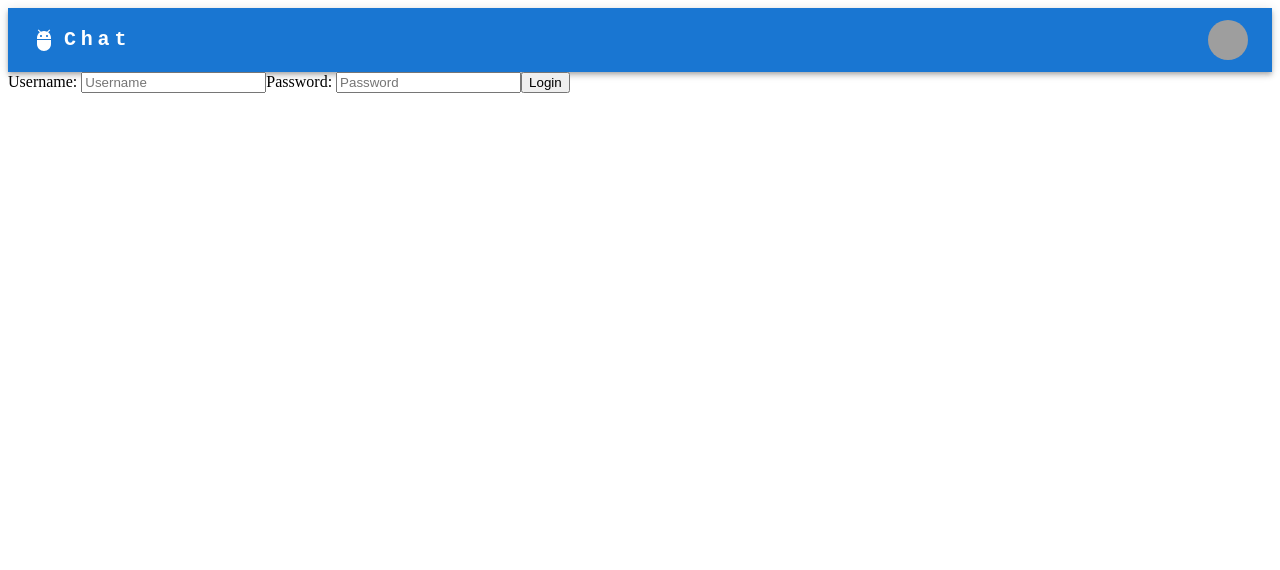
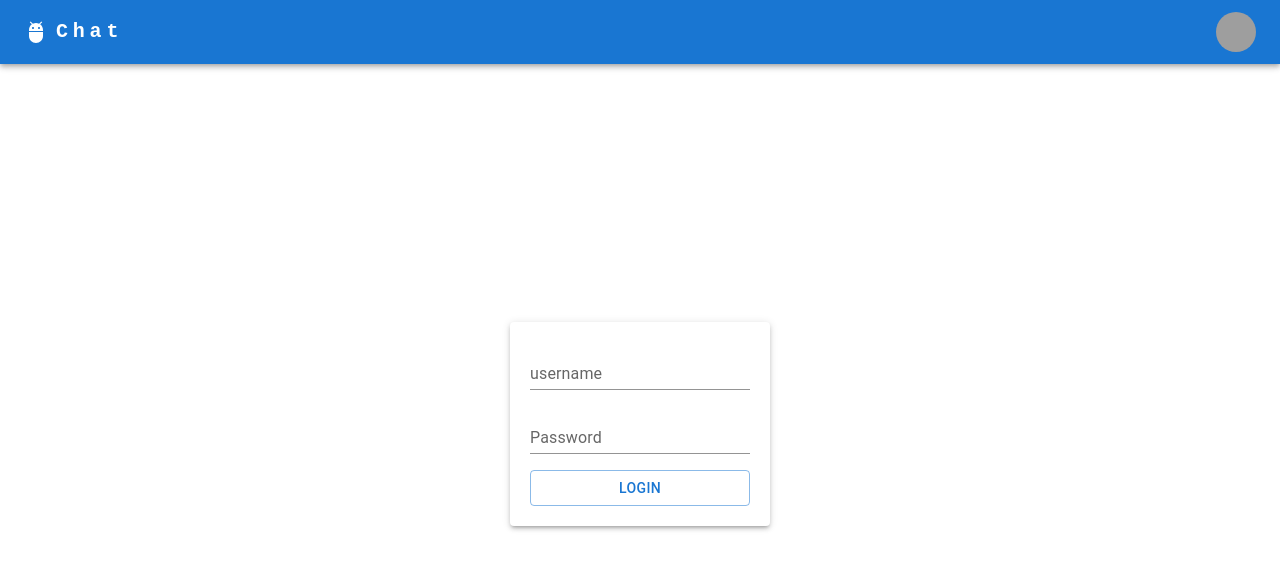
Before and after one commit to aminxare/example-chat-app, a Next.js app in the folder client/: page /auth in a window 1280 px wide. Shown: the top 570 px of the page. Built offline with nearby package versions, Linux system fonts and the light colour scheme; grey boxes are pictures that could not be loaded.

Commit message:
styel auth page

```diff
--- a/client/app/auth/page.tsx
+++ b/client/app/auth/page.tsx
@@ -2,6 +2,8 @@
 import agent from "@/api/agent";
 import useLocalStorage from "@/hooks/useLocalStorage";
 import React, { ChangeEventHandler, FormEventHandler, useState } from "react";
+
+import { TextField, Container, Button, Stack, Paper } from "@mui/material";
 
 const Page = () => {
   const [username, setUsername] = useState<string>("");
@@ -32,23 +34,41 @@ const Page = () => {
   };
 
   return (
-    <form onSubmit={handelSubmit}>
-      <label htmlFor="txtUsername">Username: </label>
-      <input
-        id="txtUsername"
-        type="text"
-        placeholder="Username"
-        onChange={handelUsername}
-      />
-      <label htmlFor="txtPassword">Password: </label>
-      <input
-        id="txtPassword"
-        type="text"
-        placeholder="Password"
-        onChange={handelPassword}
-      />
-      <button>Login</button>
-    </form>
+    <Container
+      sx={{
+        display: "flex",
+        justifyContent: "center",
+        alignItems: "center",
+        flexDirection: "column",
+        height: "90%",
+      }}
+    >
+      <form onSubmit={handelSubmit}>
+        <Paper style={{ padding: 20 }} elevation={3}>
+          <Stack spacing={2}>
+            <TextField
+              label="username"
+              type="text"
+              onChange={handelUsername}
+              id="txtUsername"
+              variant="standard"
+            />
+
+            <TextField
+              label="Password"
+              type="text"
+              id="txtPassword"
+              onChange={handelPassword}
+              variant="standard"
+            />
+
+            <Button type="submit" variant="outlined">
+              Login
+            </Button>
+          </Stack>
+        </Paper>
+      </form>
+    </Container>
   );
 };
 
--- a/client/app/layout.tsx
+++ b/client/app/layout.tsx
@@ -1,4 +1,5 @@
 import Nav from "@/components/Nav";
+import './globals.css'
 
 export const metadata = {
   title: "Chat",
```
